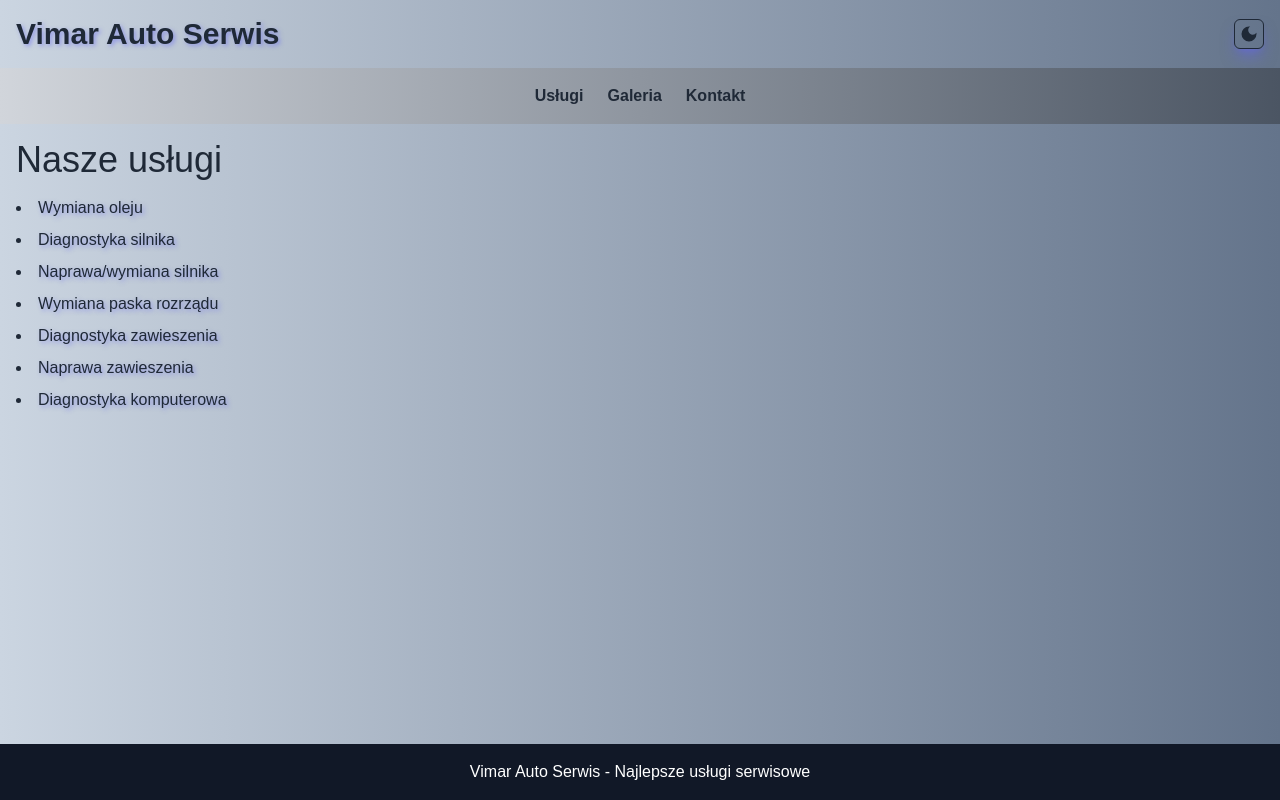
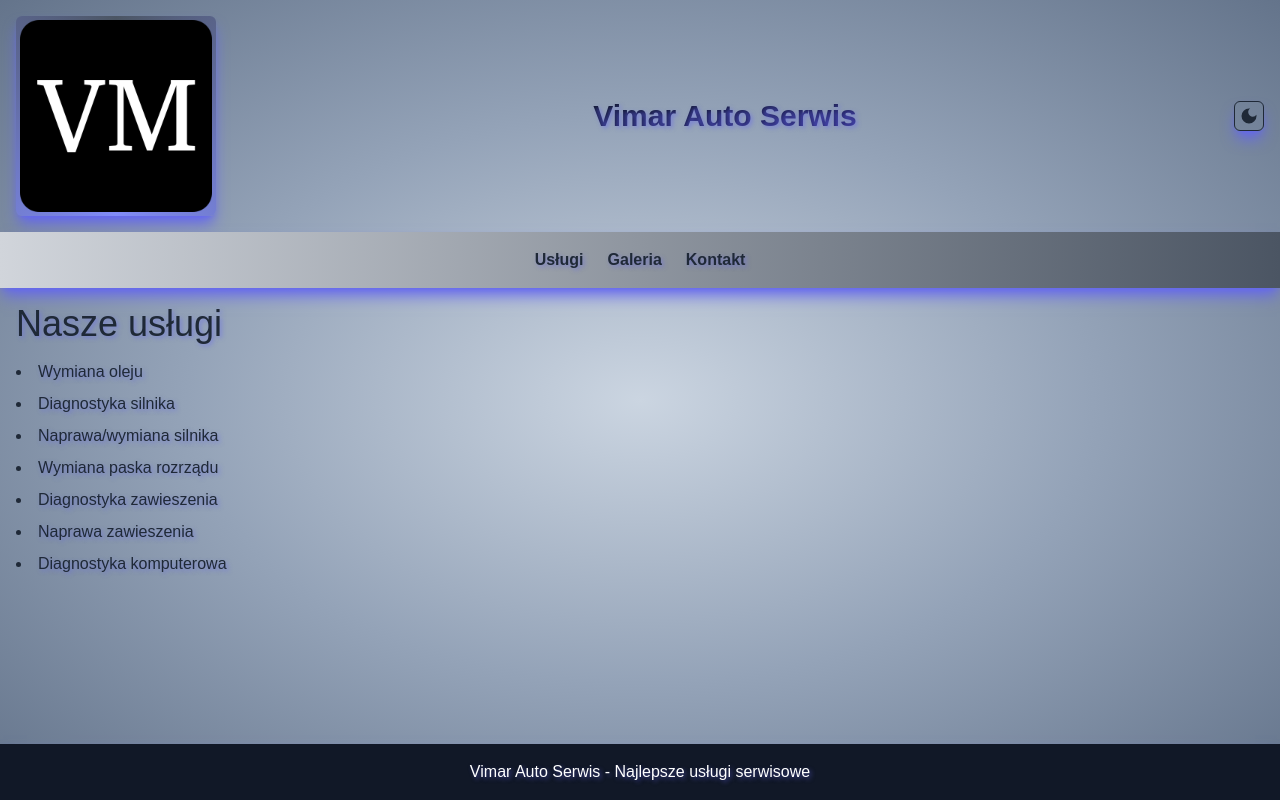
Before and after one commit to MishanyaZh/auto-service, a Next.js app: page / in a window 1280 px wide. Built offline with nearby package versions, Linux system fonts and the light colour scheme.

Commit message:
logo, globals css, fix height, change styles, IconBox

```diff
--- a/src/app/Providers.tsx
+++ b/src/app/Providers.tsx
@@ -8,7 +8,7 @@ type Props = { children: ReactNode };
 const Providers = ({ children }: Props) => {
   return (
     <ThemeProvider attribute="class" defaultTheme="system" enableSystem>
-      <div className="h-full flex flex-col text-gray-800 bg-gradient-to-r from-slate-300 to-slate-500 dark:bg-gradient-to-r dark:from-gray-800 dark:to-black dark:text-white">
+      <div className="h-full min-h-screen flex flex-col text-gray-800 bg-gradient-radial from-slate-300 via-slate-400 to-slate-500 dark:bg-gradient-radial dark:from-gray-800 dark:to-black dark:text-white">
         {children}
       </div>
     </ThemeProvider>
--- a/src/app/globals.css
+++ b/src/app/globals.css
@@ -1,6 +1,19 @@
 @tailwind base;
 @tailwind components;
 @tailwind utilities;
+
+.custom-shadow {
+  @apply shadow-lg shadow-indigo-500/100 dark:shadow-indigo-500/50;
+}
+.icon-box {
+  @apply cursor-pointer p-1 rounded-md border border-gray-800 hover:text-orange-500 custom-shadow;
+}
+.icon-box-bg {
+  @apply bg-gradient-conic dark:from-indigo-800 dark:via-gray-900 dark:to-indigo-800 from-indigo-400 via-gray-600 to-indigo-400 border-none;
+}
+.header-gradient {
+  @apply bg-gradient-to-br from-slate-900 to-indigo-900 dark:from-slate-300 dark:to-indigo-700 bg-clip-text text-transparent;
+}
 
 * {
   margin: 0;
--- a/src/app/layout.tsx
+++ b/src/app/layout.tsx
@@ -18,7 +18,7 @@ interface LayoutProps {
 export default function RootLayout({ children }: LayoutProps) {
   return (
     <html lang="pl" suppressHydrationWarning className="h-full">
-      <body className="h-full flex flex-col">
+      <body className="">
         <Providers>
           <Header />
           <Navbar />
--- a/src/components/Contact.tsx
+++ b/src/components/Contact.tsx
@@ -21,36 +21,46 @@ const Contact = () => {
 
   return (
     <section id="contact" className="flex flex-col p-4 gap-2">
-      <h2 className="text-2xl md:text-3xl lg:text-4xl mb-4">Kontakt</h2>
+      <h2 className="text-2xl md:text-3xl lg:text-4xl mb-4 text-shadow-indigo">
+        Kontakt
+      </h2>
 
       <a
         href="tel:+48123456789"
-        className="flex flex-row align-baseline gap-2 text-shadow-indigo"
+        className="flex flex-row items-center align-baseline gap-2 text-shadow-indigo"
       >
-        <FaPhoneSquareAlt className="shadow-lg shadow-indigo-500/50 text-2xl hover:text-orange-500" />
+        <div className="icon-box">
+          <FaPhoneSquareAlt className="text-2xl" />
+        </div>
         <span>+48 782 362 122</span>
       </a>
 
       <a
         target="_blank"
         href="https://www.facebook.com/profile.php?id=61560001088461"
-        className="flex flex-row align-baseline gap-2 text-shadow-indigo"
+        className="flex flex-row items-center align-baseline gap-2 text-shadow-indigo"
       >
-        <FaFacebook className="shadow-lg shadow-indigo-500/50 text-2xl hover:text-orange-500 " />
+        <div className="icon-box">
+          <FaFacebook className="text-2xl hover:text-orange-500" />
+        </div>
         <span>Vimar AutoSerwis</span>
       </a>
 
       <a
         target="_blank"
         href="https://maps.app.goo.gl/BXTTWio5pG3V8VT39"
-        className="flex flex-row align-baseline gap-2 text-shadow-indigo"
+        className="flex flex-row items-center align-baseline gap-2 text-shadow-indigo"
       >
-        <FaMapMarkedAlt className="shadow-lg shadow-indigo-500/50 text-2xl hover:text-orange-500 " />
+        <div className="icon-box">
+          <FaMapMarkedAlt className="text-2xl hover:text-orange-500" />
+        </div>
         <span>Franciszka Walczaka 106, Gorzów Wielkopolski</span>
       </a>
 
       <div className="mt-4">
-        <h3 className="text-xl mb-2">Znajdź nas na mapie:</h3>
+        <h3 className="text-xl mb-2 text-shadow-indigo">
+          Znajdź nas na mapie:
+        </h3>
         {!isLoaded && (
           <div className="flex justify-center items-center">
             <Loading />
@@ -59,7 +69,7 @@ const Contact = () => {
         <iframe
           src={googleMapUrl}
           width="100%"
-          height="300"
+          height="300px"
           allowFullScreen={true}
           loading="lazy"
           className="border-0"
--- a/src/components/DarkModeSwitch.tsx
+++ b/src/components/DarkModeSwitch.tsx
@@ -16,7 +16,7 @@ const DarkModeSwitch = (props: Props) => {
   useEffect(() => setMounted(true), []);
 
   return (
-    <div className="cursor-pointer p-1 rounded-md border border-gray-800 hover:border-orange-500 hover:text-amber-500 shadow-lg shadow-indigo-500/50">
+    <div className="icon-box">
       {mounted &&
         (currentTheme === 'dark' ? (
           <MdLightMode onClick={() => setTheme('light')} className="text-xl" />
--- a/src/components/Footer.tsx
+++ b/src/components/Footer.tsx
@@ -1,7 +1,9 @@
 const Footer = () => {
   return (
-    <footer className="p-4 bg-gray-900 text-center text-white">
-      <p>Vimar Auto Serwis - Najlepsze usługi serwisowe</p>
+    <footer className="p-4 bg-gray-900 text-center custom-shadow">
+      <p className="text-white text-shadow-indigo">
+        Vimar Auto Serwis - Najlepsze usługi serwisowe
+      </p>
     </footer>
   );
 };
--- a/src/components/Gallery.tsx
+++ b/src/components/Gallery.tsx
@@ -12,16 +12,21 @@ const Gallery = () => {
 
   return (
     <section className="p-4">
-      <h2 className="text-2xl md:text-3xl lg:text-4xl mb-4">Galeria</h2>
+      <h2 className="text-2xl md:text-3xl lg:text-4xl mb-4 text-shadow-indigo">
+        Galeria
+      </h2>
       <div className="grid grid-cols-2 gap-4 items-center md:grid-cols-4">
         {images.map(({ id, src }) => (
-          <div key={id} className="relative h-72 flex justify-center ">
+          <div
+            key={id}
+            className="relative h-72 flex justify-center rounded-md p-2 custom-shadow"
+          >
             <Image
               src={src}
               alt="photo"
               height={200}
               width={200}
-              className="rounded-md group-hover:opacity-75 transition-opacity duration-300 w-auto h-auto"
+              className="rounded-md w-auto h-auto"
               priority={true}
               placeholder="blur"
               blurDataURL={spinnerUrl}
--- a/src/components/Header.tsx
+++ b/src/components/Header.tsx
@@ -1,11 +1,24 @@
 'use client';
 
+import Image from 'next/image';
 import DarkModeSwitch from './DarkModeSwitch';
+import IconBox from './common/IconBox';
 
 const Header = () => {
   return (
-    <header className="flex justify-center items-center p-4">
-      <h1 className="text-3xl font-bold mr-1 flex flex-grow text-shadow-indigo">
+    <header className="flex justify-between items-center p-4">
+      <IconBox bg>
+        <Image
+          src="/images/logo.png"
+          alt="photo"
+          height={30}
+          width={30}
+          className="rounded-md w-auto h-auto"
+          priority={true}
+          layout=""
+        />
+      </IconBox>
+      <h1 className="text-3xl font-bold ml-1 mr-1 flex text-shadow-indigo header-gradient">
         Vimar Auto Serwis
       </h1>
       <DarkModeSwitch />
--- a/src/components/Navbar.tsx
+++ b/src/components/Navbar.tsx
@@ -13,7 +13,7 @@ const Navbar = () => {
   ];
   return (
     <Suspense fallback={<Loading />}>
-      <div className="flex bg-gradient-to-r from-gray-300 to-gray-600 p-4 justify-center gap-6 ">
+      <div className="flex bg-gradient-to-r from-gray-300 to-gray-600 p-4 justify-center gap-6 custom-shadow">
         {items.map(({ title, param, id }) => (
           <NavbarItem key={id} title={title} param={param} />
         ))}
--- a/src/components/NavbarItem.tsx
+++ b/src/components/NavbarItem.tsx
@@ -12,7 +12,7 @@ const NavbarItem = ({ title, param }: Props) => {
 
   return (
     <Link
-      className={`hover:text-orange-500 font-semibold
+      className={`hover:text-orange-500 font-semibold text-shadow-indigo
         ${section === param ? 'text-orange-500 font-semibold' : ''}`}
       href={`/?section=${param}`}
     >
--- a/src/components/Services.tsx
+++ b/src/components/Services.tsx
@@ -3,7 +3,9 @@ import React from 'react';
 const Services = () => {
   return (
     <section className="p-4">
-      <h2 className="text-2xl md:text-3xl lg:text-4xl mb-4">Nasze usługi</h2>
+      <h2 className="text-2xl md:text-3xl lg:text-4xl mb-4 text-shadow-indigo">
+        Nasze usługi
+      </h2>
       <ul className="list-disc list-inside space-y-2 text-shadow-indigo">
         <li>Wymiana oleju</li>
         <li>Diagnostyka silnika</li>
--- /dev/null
+++ b/src/components/common/IconBox.tsx
@@ -0,0 +1,9 @@
+import React, { ReactNode } from 'react';
+
+type Props = { children: ReactNode; bg: boolean };
+
+const IconBox = ({ children, bg }: Props) => {
+  return <div className={`icon-box ${bg && 'icon-box-bg'}`}>{children}</div>;
+};
+
+export default IconBox;
```
Also changed, not shown: public/images/logo.png (added).
